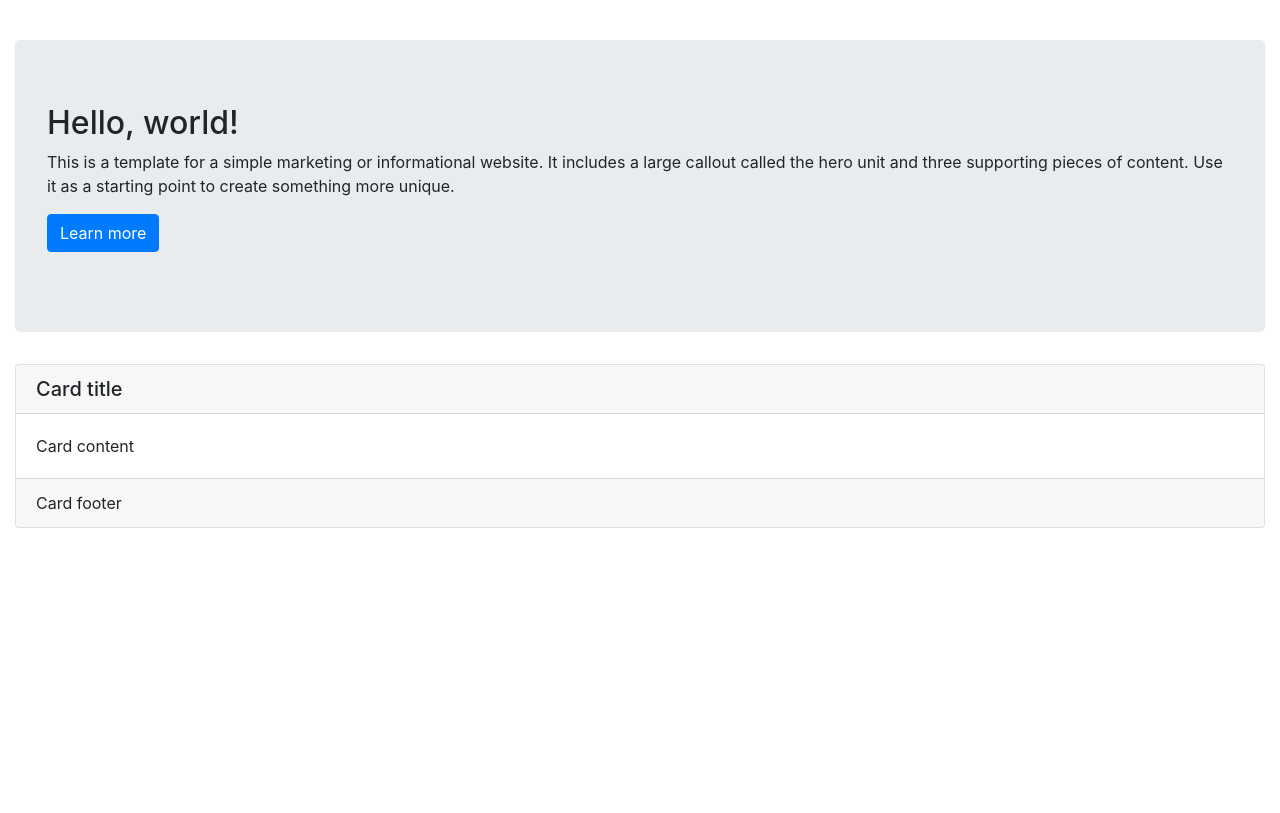
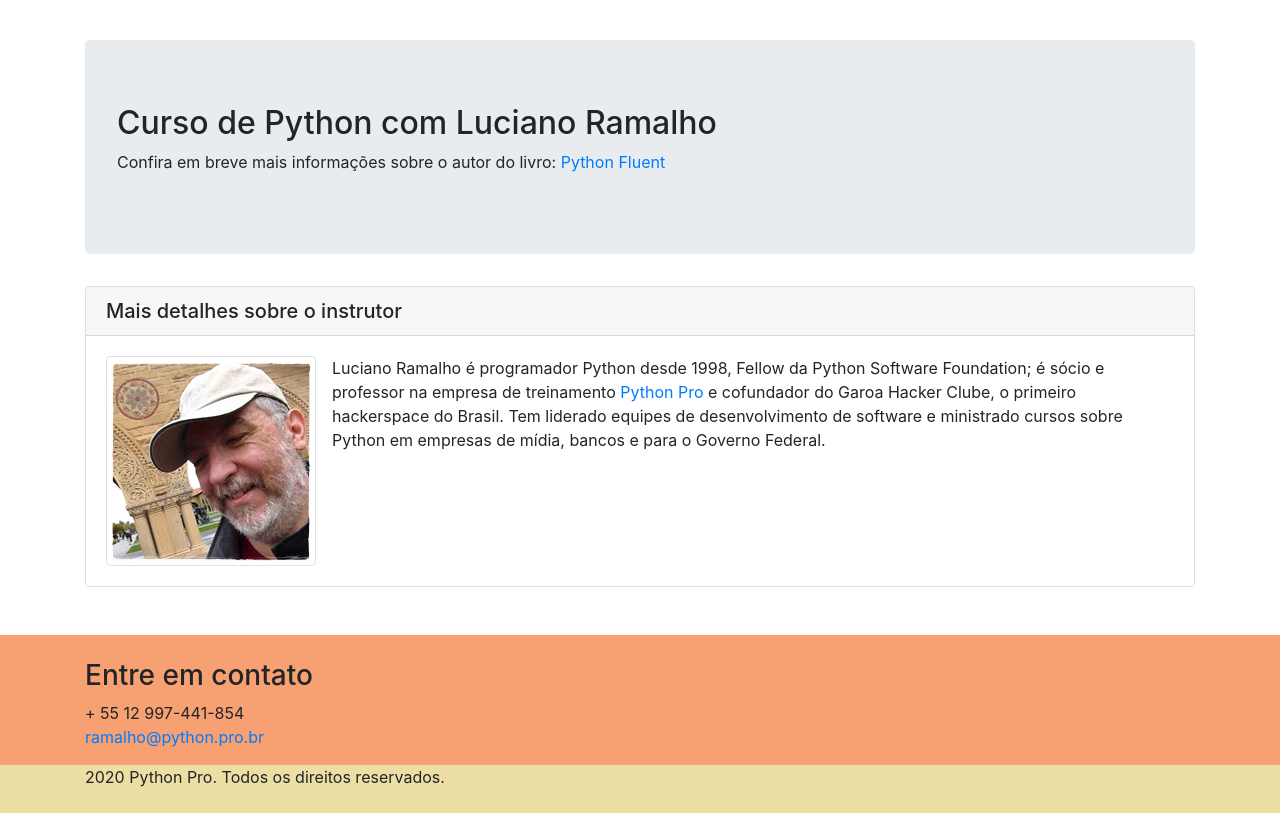
Before and after one commit to Val2021/curso-django, a Django app: page / in a window 1280 px wide. Shown: the part 56-869 px from the top of the page. Before the commit the page ends 584 px from the top, so only its background shows below. Run offline with Django 3.2, Linux system fonts and the light colour scheme; some libraries are stand-ins or nearby versions.

Commit message:
Criada Landing Page

```diff
--- a/pypro/base/static/css/style.css
+++ b/pypro/base/static/css/style.css
@@ -1 +1,6 @@
-# Empty CSS file for your own CSS
+.main-footer {
+    background-color: #F7A072;
+}
+.rights {
+    background-color: #EDDEA4;
+}
--- a/pypro/base/templates/base/home.html
+++ b/pypro/base/templates/base/home.html
@@ -8,9 +8,9 @@
     <meta name="viewport" content="width=device-width, initial-scale=1">
 
     <title>Python Pro</title>
-
     <meta name="description" content="Página do curso Python Pro">
     <meta name="author" content="Renzo Nucciteli">
+    <link rel="icon" type="image/png" href= "{% static 'img/favicon.png'%}"/>
 
     <link href= "{% static 'css/bootstrap.min.css' %}" rel="stylesheet">
     <link href= "{% static 'css/style.css' %}" rel="stylesheet">
@@ -22,7 +22,7 @@
 </head>
 <body>
 <nav class="navbar navbar-expand-lg navbar-dark bg-dark">
-  <a class="navbar-brand" href="{% url 'home' %}">Python Pro</a>
+  <a class="navbar-brand" href="{% url 'base:home' %}">Python Pro</a>
   <button class="navbar-toggler" type="button" data-toggle="collapse" data-target="#navbarSupportedContent" aria-controls="navbarSupportedContent" aria-expanded="false" aria-label="Toggle navigation">
     <span class="navbar-toggler-icon"></span>
   </button>
@@ -33,7 +33,7 @@
   </div>
 </nav>
 
-<div class="container-fluid">
+<div class="container">
     <div class="row">
         <div class="col-md-12">
 
@@ -87,30 +87,30 @@
             </nav>
             <div class="jumbotron">
                 <h2>
-                    Hello, world!
+                    Curso de Python com Luciano Ramalho
                 </h2>
                 <p>
-                    This is a template for a simple marketing or informational website. It includes a large callout
-                    called the hero unit and three supporting pieces of content. Use it as a starting point to create
-                    something more unique.
-                </p>
-                <p>
-                    <a class="btn btn-primary btn-large" href="#">Learn more</a>
+                    Confira em breve mais informações sobre o autor do livro:
+                    <a href="https://www.oreilly.com/library/view/fluent-python-2nd/9781492056348/"
+                       target="_blank">Python Fluent</a>
                 </p>
             </div>
             <div class="row">
                 <div class="col-md-12">
                     <div class="card">
                         <h5 class="card-header">
-                            Card title
+                            Mais detalhes sobre o instrutor
                         </h5>
                         <div class="card-body">
                             <p class="card-text">
-                                Card content
+                                <img src="{% static 'img/ramalho.png' %}" alt="Foto de Luciano Ramalho" class="img-thumbnail float-left mr-3"/>
+                                Luciano Ramalho é programador Python desde 1998,
+                                Fellow da Python Software Foundation; é sócio e professor na
+                                empresa de treinamento <a href="https://www.python.pro.br">Python Pro</a>
+                                e cofundador do Garoa Hacker Clube, o primeiro hackerspace do Brasil.
+                                Tem liderado equipes de desenvolvimento de software e ministrado cursos
+                                sobre Python em empresas de mídia, bancos e para o Governo Federal.
                             </p>
-                        </div>
-                        <div class="card-footer">
-                            Card footer
                         </div>
                     </div>
                 </div>
@@ -119,5 +119,28 @@
     </div>
 </div>
 
+<footer class="main-footer mt-5 pt-4 ">
+    <div class="container">
+        <div class="row">
+            <div class="col">
+                <h3>Entre em contato</h3>
+                <address>
+                    + 55 12 997-441-854
+                    <br/>
+                    <a href="mailto:ramalho@python.pro.br">ramalho@python.pro.br</a>
+                </address>
+            </div>
+        </div>
+    </div>
+    <div class="rights pb-4">
+        <div class="container">
+             <div class="row">
+                   <div class="col">
+                       {% now 'Y' %} Python Pro. Todos os direitos reservados.
+                   </div>
+             </div>
+        </div>
+    </div>
+    </footer>
 </body>
 </html>
--- /dev/null
+++ b/pypro/base/urls.py
@@ -0,0 +1,8 @@
+from django.urls import path
+
+from pypro.base.views import home
+
+app_name = 'base'
+urlpatterns = [
+    path('', home, name='home'),
+]
--- a/pypro/urls.py
+++ b/pypro/urls.py
@@ -16,11 +16,11 @@ Including another URLconf
 from django.conf import settings
 from django.contrib import admin
 from django.urls import path, include
-from pypro.base.views import home
+
 
 urlpatterns = [
     path('admin/', admin.site.urls),
-    path('', home, name='home'),
+    path('', include('pypro.base.urls')),
 ]
 if settings.DEBUG:
     import debug_toolbar
```
Also changed, not shown: pypro/base/test/test_home.py (+2 -2 lines), pypro/base/static/img/__init__.py (added), pypro/base/static/img/favicon.png (added), pypro/base/static/img/ramalho.png (added).
